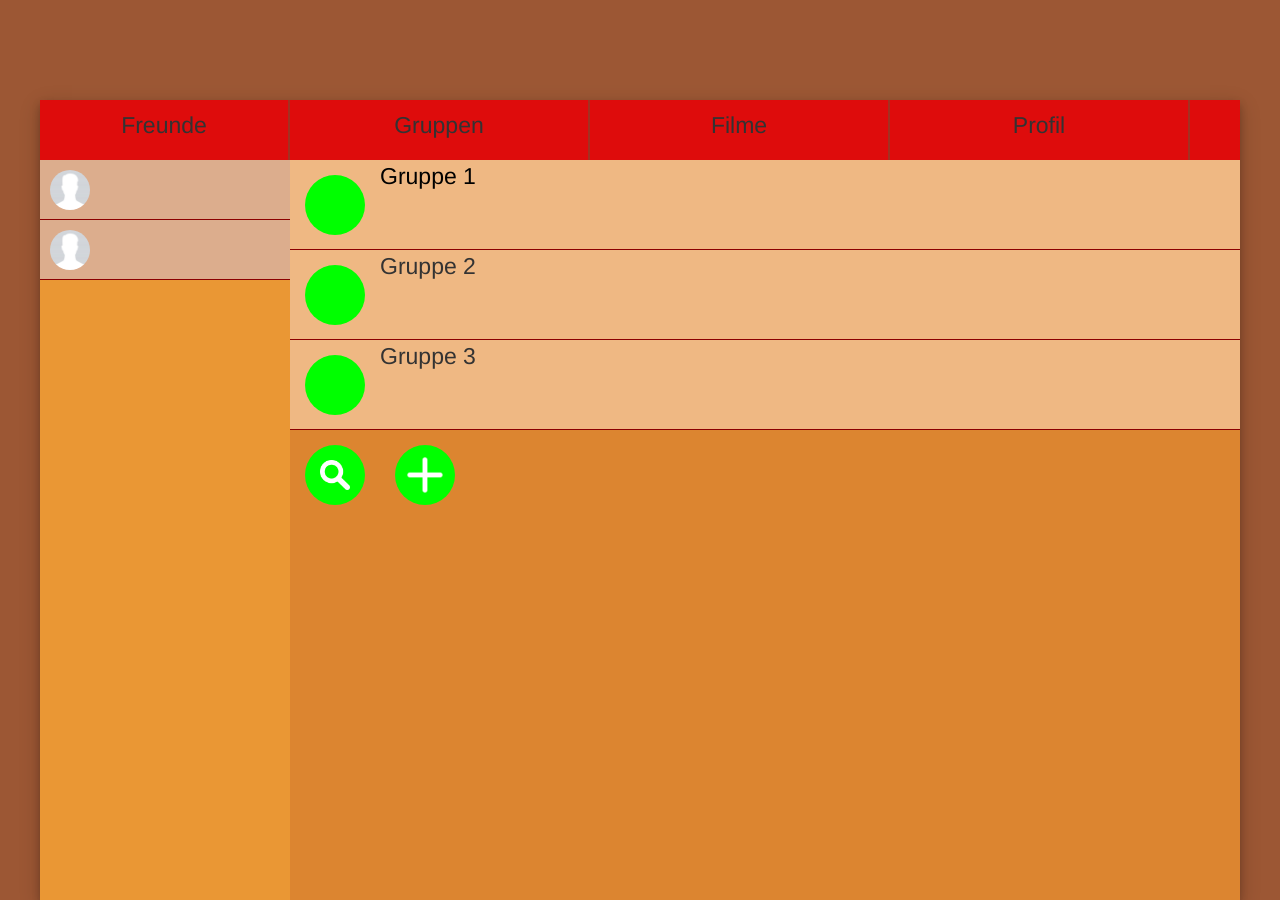
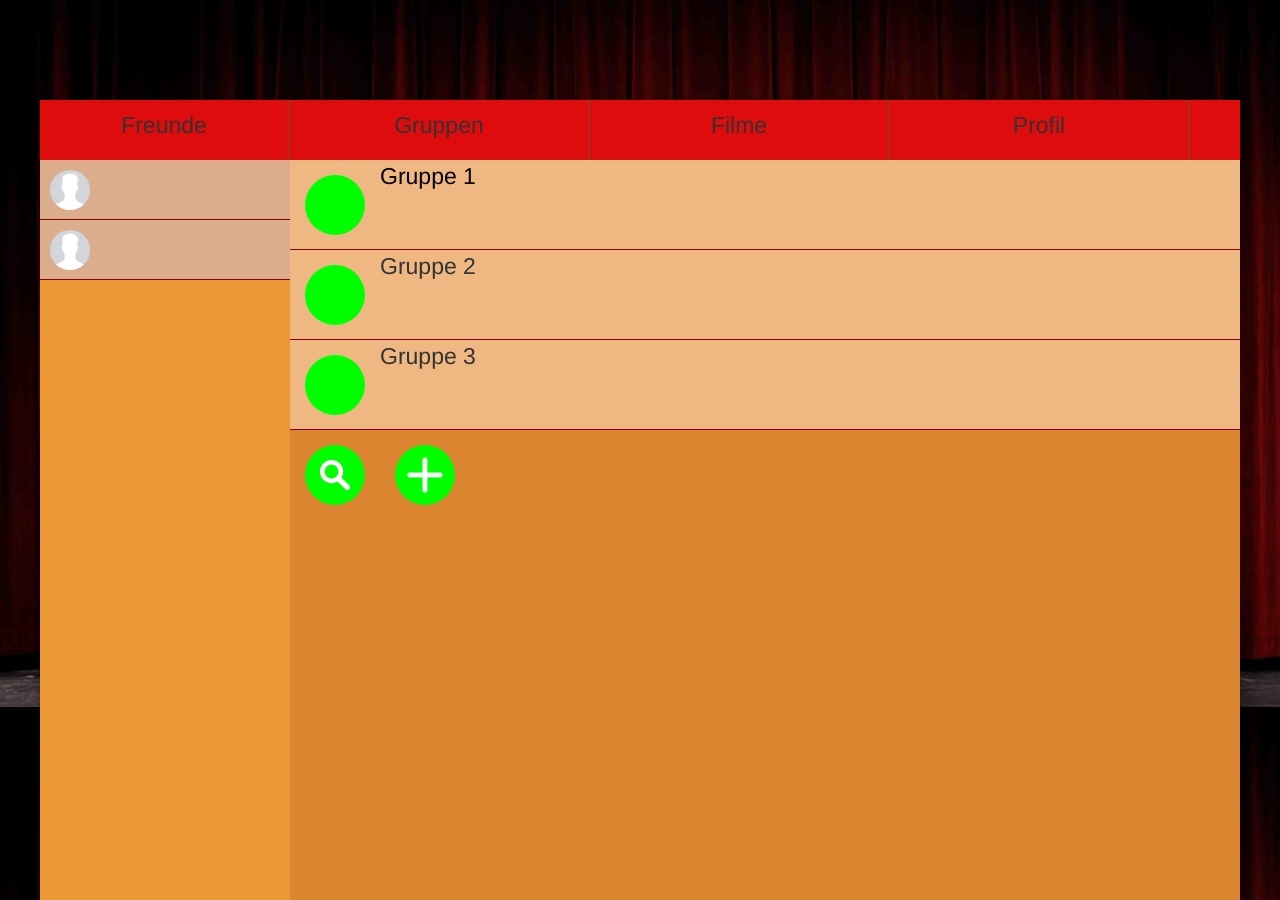
Before and after one commit to DixNSpitz/IIxD-Ue3, a plain HTML site: page index.html in a window 1280 px wide. Drawn offline with nearby package versions, Linux system fonts and the light colour scheme.

Commit message:
background

```diff
--- a/css.css
+++ b/css.css
@@ -1,7 +1,10 @@
 body {
 	font-family:helvetica;
 	font-size:23px;
-	background-color:#9c5734;
+	width:100%;
+    height:100%;
+    background-size: 100%;
+	background-image: url("cinema_background.jpg");
 }
 
 .filmdescription{
```
